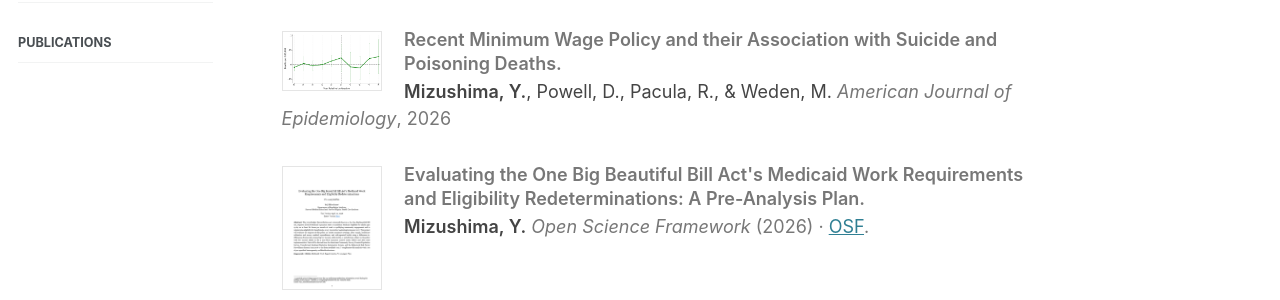
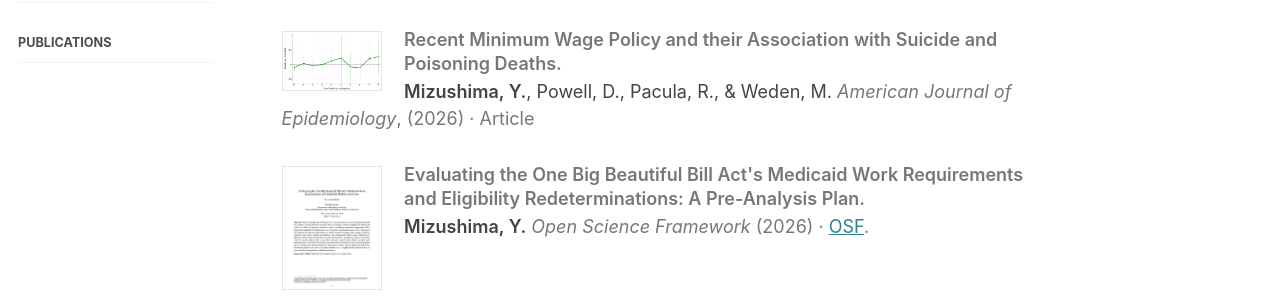
Before and after one commit to yujimizushima/yujimizushima.github.io, a Jekyll site: the page built from _pages/research.md, in a window 1280 px wide and 900 px high, scrolled down 692 px. Shown: the part 152-452 px from the top of the window. Built offline with Jekyll 4.4.1, drawn with Linux system fonts in a browser that asks for light colours.

Commit message:
Update research.md

```diff
--- a/_pages/research.md
+++ b/_pages/research.md
@@ -64,7 +64,7 @@ h2.section-heading { border-bottom: 1px solid #ddd; padding-bottom: 0.3em; margi
 <div class="pub-entry">
   <img src="/images/AJE.png" alt="" onerror="this.style.display='none'">
   <div class="pub-title">Recent Minimum Wage Policy and their Association with Suicide and Poisoning Deaths.</div>
-  <div class="pub-body"><span class="self-author">Mizushima, Y.</span>, Powell, D., Pacula, R., &amp; Weden, M. <span class="pub-venue"><i>American Journal of Epidemiology</i>, 2026</span></div>
+  <div class="pub-body"><span class="self-author">Mizushima, Y.</span>, Powell, D., Pacula, R., &amp; Weden, M. <span class="pub-venue"><i>American Journal of Epidemiology</i>, (2026) · <a href="[(https://jamanetwork.com/journals/jamanetworkopen/fullarticle/2849876)](https://academic.oup.com/aje/advance-article/doi/10.1093/aje/kwag084/8666888)"></a>Article</span></div>
 </div>
 
 <div class="pub-entry">
```
